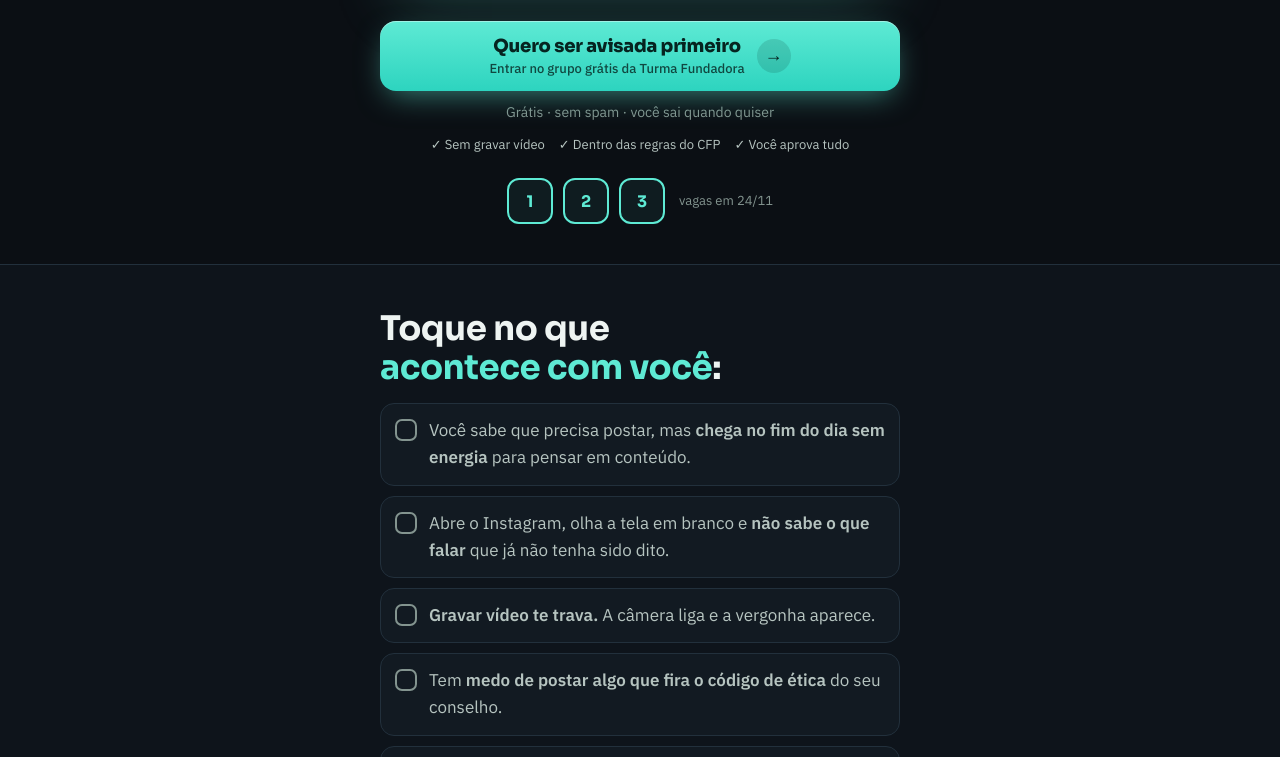
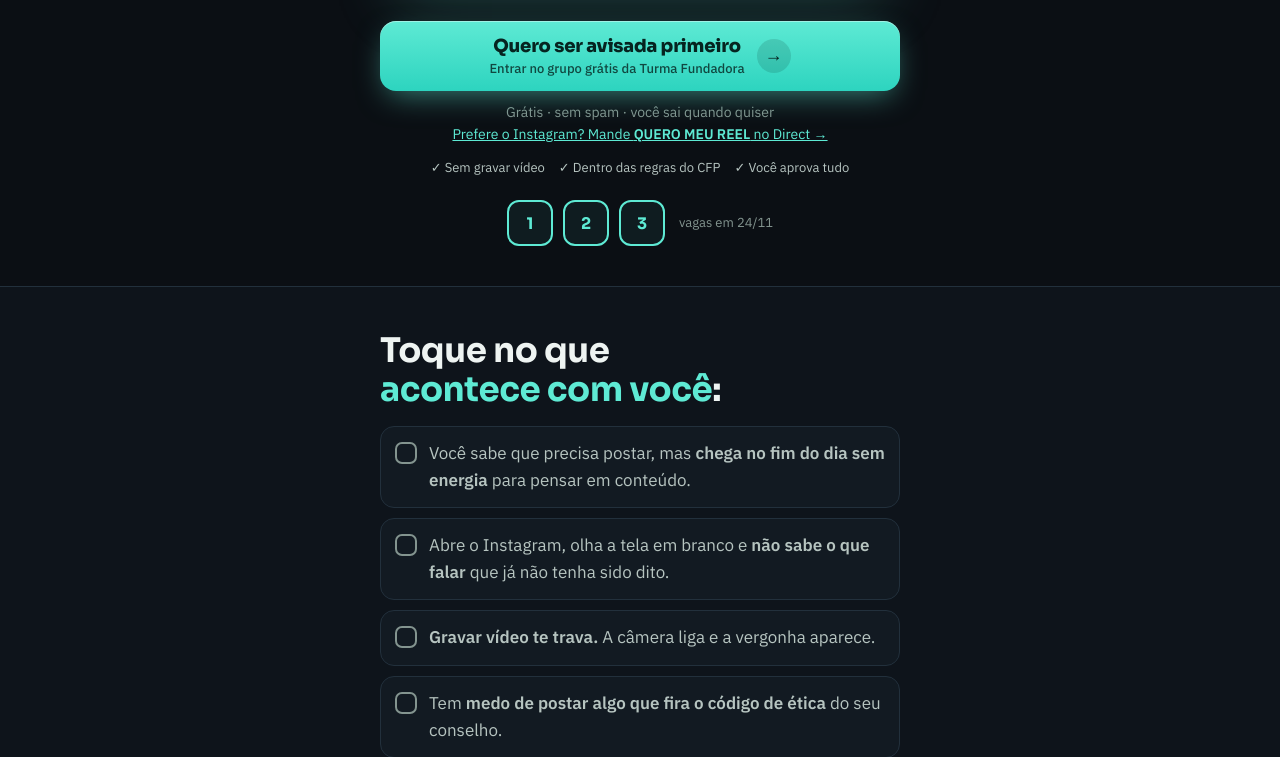
Before and after one commit to tradediegosouza-tech/sinapse-site, a plain HTML site: page turma-fundadora/index.html in a window 1280 px wide. Shown: the part 1295-2052 px from the top of the page. Drawn offline with Linux system fonts and the light colour scheme.

Commit message:
Turma: CTA do Direct com QUERO MEU REEL (aciona a Lívia)

```diff
--- a/turma-fundadora/index.html
+++ b/turma-fundadora/index.html
@@ -127,6 +127,7 @@ details p{margin:10px 0 0;color:var(--soft);font-size:15px}
 <div class="vsl" id="vsl"><video id="v" src="/midia/vsl/vsl-turma.mp4" poster="/midia/vsl/vsl-turma.jpg" playsinline muted autoplay loop preload="metadata"></video><span class="som" id="som">🔊 Toque para ouvir (30 segundos)</span></div>
 <a class="cta pulse grupo" href="#"><span class="t"><b>Quero ser avisada primeiro</b><small>Entrar no grupo grátis da Turma Fundadora</small></span><span class="ar">→</span></a>
 <p class="nota">Grátis · sem spam · você sai quando quiser</p>
+<p class="nota"><a href="https://ig.me/m/ai.sinapse?ref=turma-topo" style="color:var(--acc)">Prefere o Instagram? Mande <b>QUERO MEU REEL</b> no Direct →</a></p>
 <div class="trust"><span>✓ Sem gravar vídeo</span><span>✓ Dentro das regras do CFP</span><span>✓ Você aprova tudo</span></div>
 <div class="vagas" aria-label="3 vagas"><span>1</span><span>2</span><span>3</span><i>vagas em 24/11</i></div>
 <div style="height:40px"></div>
@@ -217,7 +218,8 @@ details p{margin:10px 0 0;color:var(--soft);font-size:15px}
 <section class="alt"><div class="w">
 <div class="diego"><div class="av">D</div><div><h3>Oi, eu sou o Diego.</h3><p class="muted" style="margin:0">Criador da Sinapse · @ai.sinapse</p></div></div>
 <p class="soft">Criei a Sinapse porque vi muitas profissionais excelentes sumindo no Instagram por falta de tempo, não de conhecimento. A ideia é simples: você continua cuidando dos seus pacientes, e a Sinapse cuida da sua presença.</p>
-<a class="cta2" href="https://ig.me/m/ai.sinapse" id="direct">Falar comigo no Direct</a>
+<a class="cta2" href="https://ig.me/m/ai.sinapse?ref=turma" id="direct">Prefere o Instagram? Mande QUERO MEU REEL no Direct</a>
+<p class="muted" style="margin:8px 0 0;font-size:14px">A Lívia, a assistente da Sinapse, responde na hora e já começa o seu Reel grátis com o seu nome.</p>
 </div></section>
 
 <!-- 9. OBJEÇÕES -->
```
